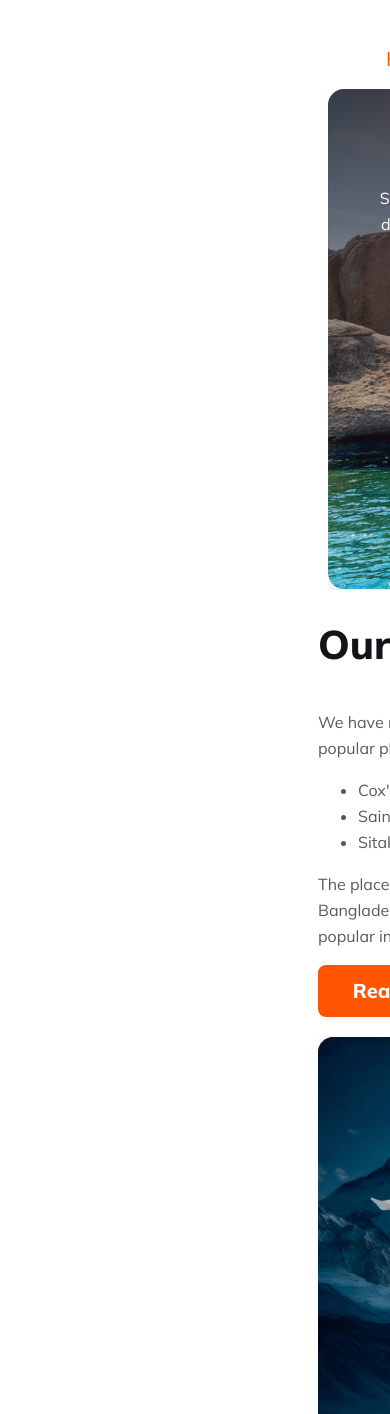
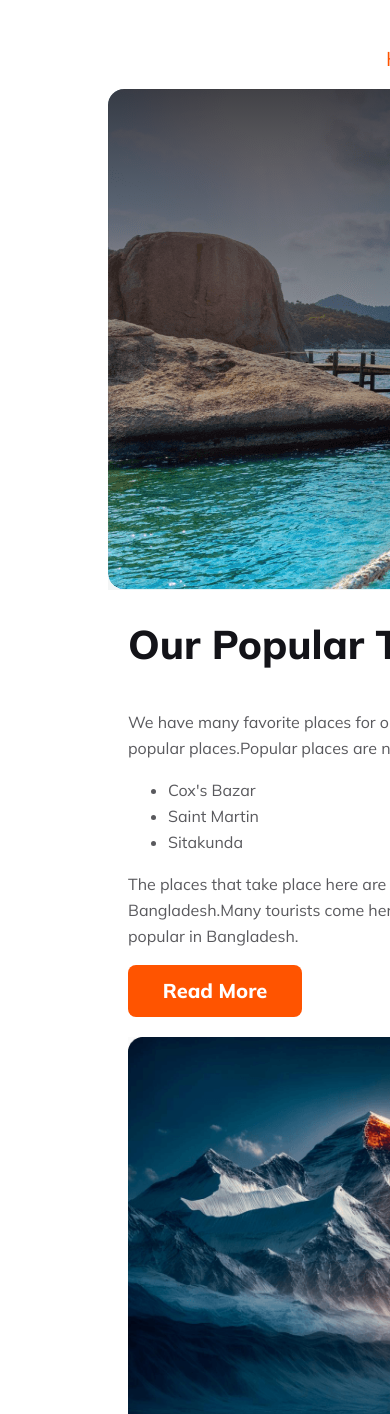
Before and after one commit to HamimBhai742/Assignment-02, a plain HTML site: page index.html in a window 390 px wide. Shown: the part 128-1542 px from the top of the page. Drawn offline with Linux system fonts and the light colour scheme.

Commit message:
Main section update

```diff
--- a/styels/styel.css
+++ b/styels/styel.css
@@ -262,14 +262,14 @@ li {
         flex-direction: column;
         justify-content: center;
         gap: 10px;
-        margin: 0 auto;
+        margin-left: 300px;
 
     }
 
     .banner-img {
-        width: 500px;
+        width: 1140px;
         height: 580px;
-        margin: 0 auto;
+        margin-left: 100px;
 
     }
 
@@ -300,7 +300,7 @@ li {
 
     .sec1-container {
         width: 500px;
-        margin-left: 310px;
+        margin-left: 120px;
         margin-top: -90px;
     }
     .sec2-img{
```
